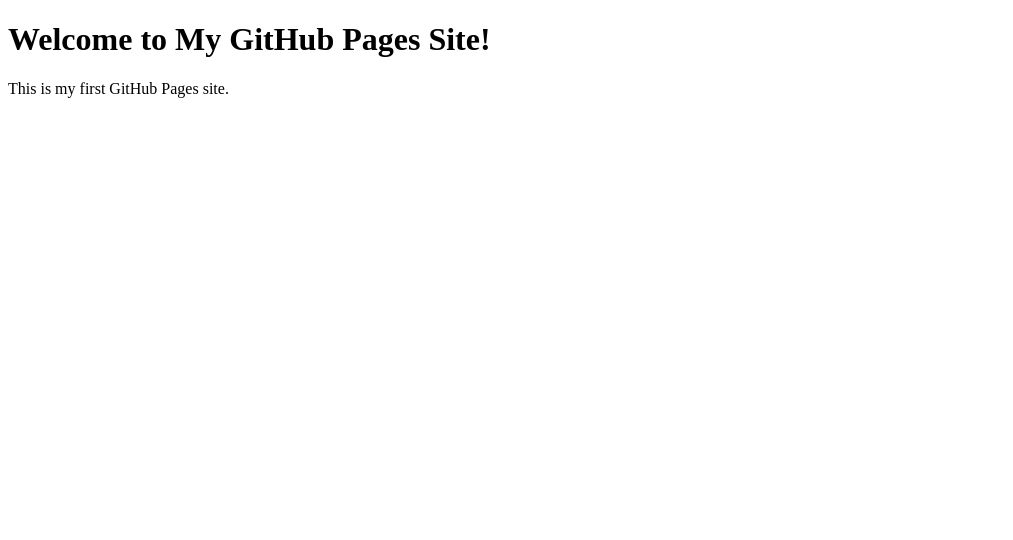
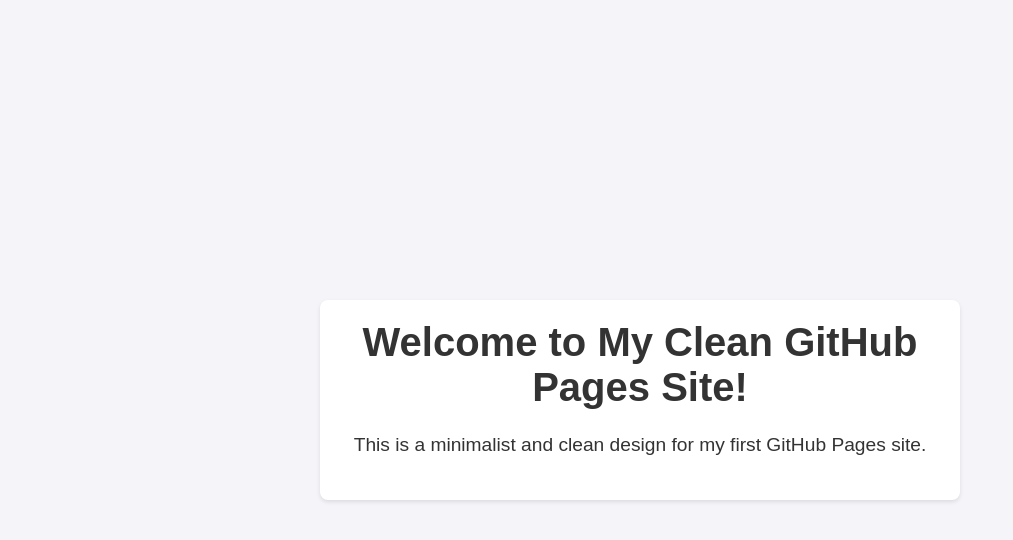
Before and after one commit to ChristopherLuey/christopherluey.github.io, a plain HTML site: page index.html in a window 1280 px wide. Shown: the whole page, without its empty margins (0-1013 px from the left). Drawn offline with Linux system fonts and the light colour scheme.

Commit message:
Initial commit

```diff
--- a/index.html
+++ b/index.html
@@ -1,10 +1,43 @@
 <!DOCTYPE html>
-<html>
+<html lang="en">
 <head>
-    <title>My GitHub Pages Site</title>
+    <meta charset="UTF-8">
+    <meta name="viewport" content="width=device-width, initial-scale=1.0">
+    <title>My Clean GitHub Pages Site</title>
+    <style>
+        body {
+            font-family: Arial, sans-serif;
+            margin: 0;
+            padding: 0;
+            display: flex;
+            justify-content: center;
+            align-items: center;
+            height: 100vh;
+            background-color: #f4f4f9;
+            color: #333;
+        }
+        .container {
+            text-align: center;
+            max-width: 600px;
+            padding: 20px;
+            background-color: #fff;
+            box-shadow: 0 2px 4px rgba(0, 0, 0, 0.1);
+            border-radius: 8px;
+        }
+        h1 {
+            margin: 0;
+            font-size: 2.5rem;
+        }
+        p {
+            font-size: 1.2rem;
+            line-height: 1.6;
+        }
+    </style>
 </head>
 <body>
-    <h1>Welcome to My GitHub Pages Site!</h1>
-    <p>This is my first GitHub Pages site.</p>
+    <div class="container">
+        <h1>Welcome to My Clean GitHub Pages Site!</h1>
+        <p>This is a minimalist and clean design for my first GitHub Pages site.</p>
+    </div>
 </body>
 </html>
```
